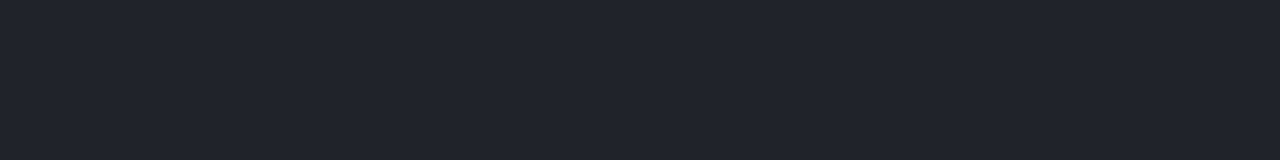
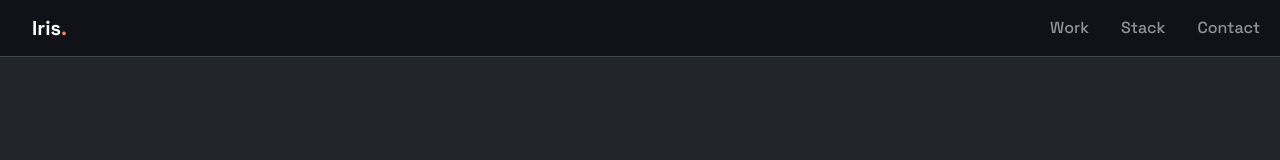
Before and after one commit to zem464/Portfolio, a plain HTML site: page index.html in a window 1280 px wide. Drawn offline with nearby package versions, Linux system fonts and the light colour scheme.

Commit message:
Created navbar with buttons.

```diff
--- a/index.html
+++ b/index.html
@@ -21,6 +21,20 @@
     </style>
 </head>
 <body>
-
+    <nav class="navbar navbar-expand-lg navbar-dark fixed-top blur-nav border-bottom border-secondary-subtle">
+        <div class="container-fluid" style="margin-left: 20px;">
+            <a class="navbar-brand fw-bold" href="#">Iris<span style="color:#ff7a59">.</span></a>
+            <button class="navbar-toggler" type="button" data-bs-toggle="collapse" data-bs-target="#nav">
+                <span class="navbar-toggler-icon"></span>
+            </button>
+            <div class="collapse navbar-collapse justify-content-end" id="nav">
+                <ul class="navbar-nav gap-3">
+                    <li class="nav-item"><a class="nav-link" href="#work">Work</a></li>
+                    <li class="nav-item"><a class="nav-link" href="#stack">Stack</a></li>
+                    <li class="nav-item"><a class="nav-link" href="#contact">Contact</a></li>
+                </ul>
+            </div>
+        </div>
+    </nav>
 </body>
 </html>
```
